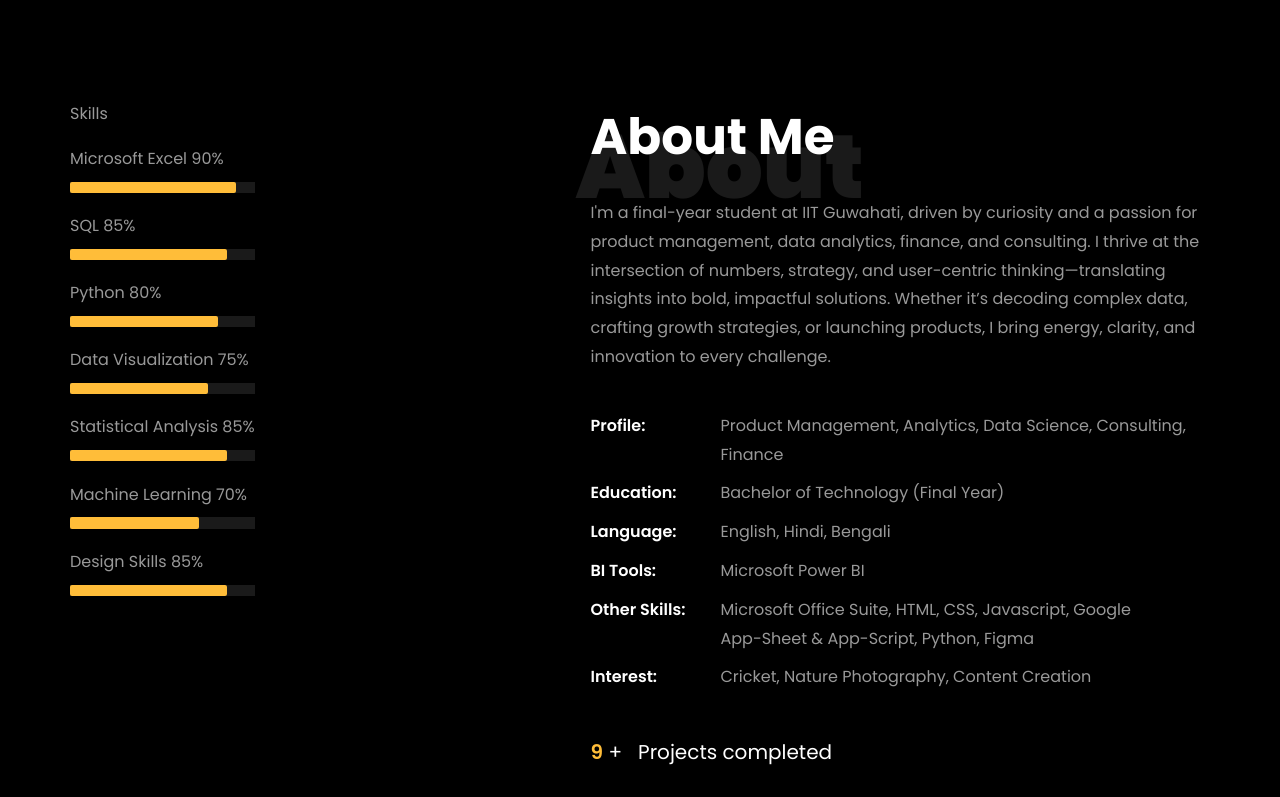
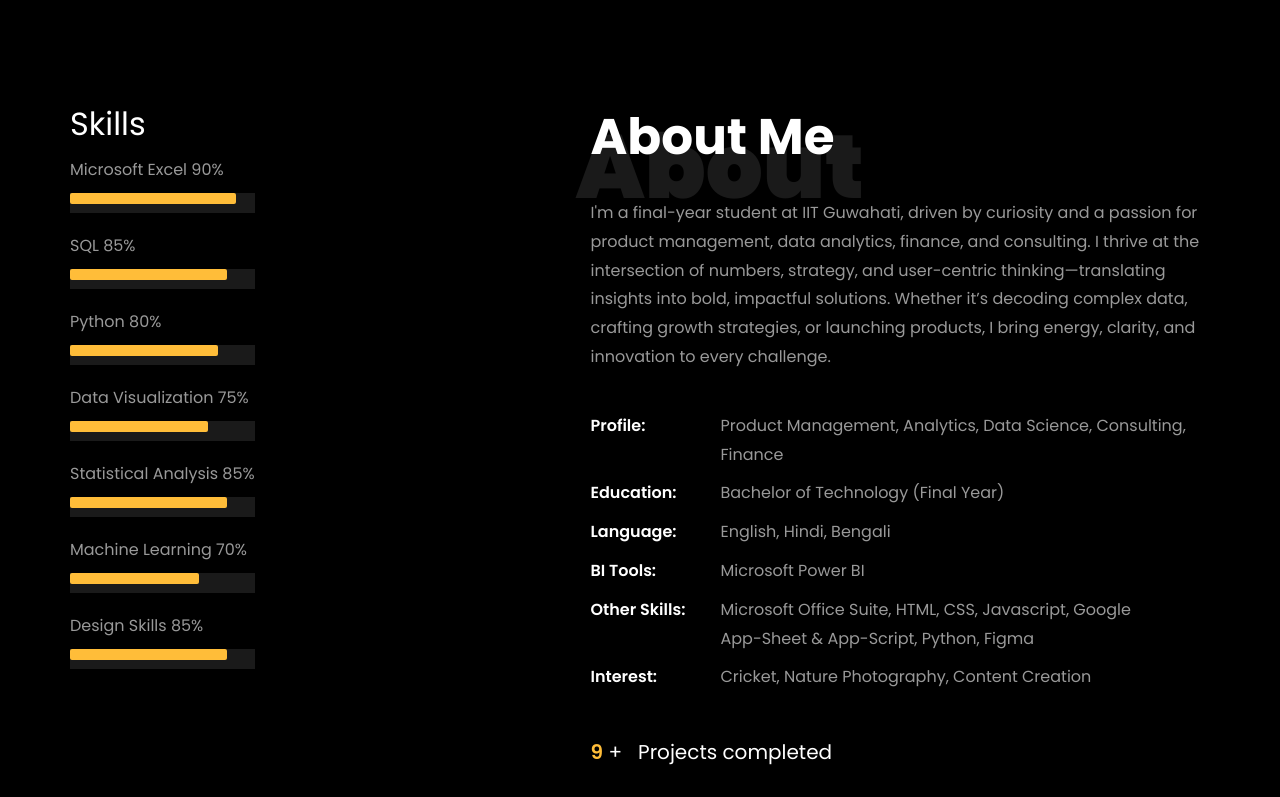
Before and after one commit to Anirban-1802/anirbanghosh, a plain HTML site: page index.html in a window 1280 px wide. Shown: the part 682-1479 px from the top of the page. Drawn offline with Linux system fonts and the light colour scheme; files whose address does not match are found by name.

Commit message:
Update index.html

```diff
--- a/index.html
+++ b/index.html
@@ -146,7 +146,7 @@
 					<div class="row d-md-flex no-gutters slider-text align-items-end justify-content-end"
 						data-scrollax-parent="true">
 						<div class="one-third js-fullheight order-md-last img"
-							style="background-image:url(images/ghibli.png); transform: scale(0.7); transform-origin: top;">
+							style="background-image:url(images/ghibli.png); transform: scale(0.7);">
 							<div class="overlay"></div>
 						</div>
 						<div class="one-forth d-flex  align-items-center ftco-animate"
@@ -223,43 +223,43 @@
 							<div class="overlay">
 
 								<div class="skill-mf">
-									<p class="title-s">Skills</p>
+									<h2 class="title-s">Skills</h2>
 									<span>Microsoft Excel</span> <span class="pull-right">90%</span>
-									<div class="progress">
+									<div class="progress" style="height: 20px;">
 										<div class="progress-bar" role="progressbar" style="width: 90%;"
 											aria-valuenow="90" aria-valuemin="0" aria-valuemax="100"></div>
 									</div>
 									<span>SQL</span> <span class="pull-right">85%</span>
-									<div class="progress">
+									<div class="progress" style="height: 20px;">
 										<div class="progress-bar" role="progressbar" style="width: 85%;"
 											aria-valuenow="85" aria-valuemin="0" aria-valuemax="100"></div>
 									</div>
 
 									<span>Python</span> <span class="pull-right">80%</span>
-									<div class="progress">
+									<div class="progress" style="height: 20px;">
 										<div class="progress-bar" role="progressbar" style="width: 80%"
 											aria-valuenow="80" aria-valuemin="0" aria-valuemax="100"></div>
 									</div>
 
 									<span>Data Visualization</span> <span class="pull-right">75%</span>
-									<div class="progress">
+									<div class="progress" style="height: 20px;">
 										<div class="progress-bar" role="progressbar" style="width: 75%"
 											aria-valuenow="75" aria-valuemin="0" aria-valuemax="100"></div>
 									</div>
 
 									<span>Statistical Analysis</span> <span class="pull-right">85%</span>
-									<div class="progress">
+									<div class="progress" style="height: 20px;">
 										<div class="progress-bar" role="progressbar" style="width: 85%"
 											aria-valuenow="85" aria-valuemin="0" aria-valuemax="100"></div>
 									</div>
 
 									<span>Machine Learning</span> <span class="pull-right">70%</span>
-									<div class="progress">
+									<div class="progress" style="height: 20px;">
 										<div class="progress-bar" role="progressbar" style="width: 70%"
 											aria-valuenow="70" aria-valuemin="0" aria-valuemax="100"></div>
 									</div>
 									<span>Design Skills</span> <span class="pull-right">85%</span>
-									<div class="progress">
+									<div class="progress" style="height: 20px;">
 										<div class="progress-bar" role="progressbar" style="width: 85%"
 											aria-valuenow="85" aria-valuemin="0" aria-valuemax="100"></div>
 									</div>
@@ -440,7 +440,7 @@
       <div class="col-md-4 d-flex ftco-animate">
 	<div class="blog-entry justify-content-end">
           <a href="https://pyar-d.vercel.app/"
-            class="block-20 zoom-effect" style="background-image: url('images/pyard.jpeg');">
+            class="block-20 zoom-effect" style="background-image: url('images/pyard.jpg');">
           </a>
           <div class="text mt-3 float-right d-block">
             <h3 class="heading">
@@ -578,7 +578,7 @@
 				</div>
 			</div>
 
-			<div class="row d-flex contact-info mb-5">
+			<div class="row d-flex justify-content-center gap-3 contact-info mb-5">
 				<div class="col-md-6 col-lg-3 d-flex ftco-animate">
 					<div class="align-self-stretch box p-4 text-center">
 						<div class="icon d-flex align-items-center justify-content-center">
```
